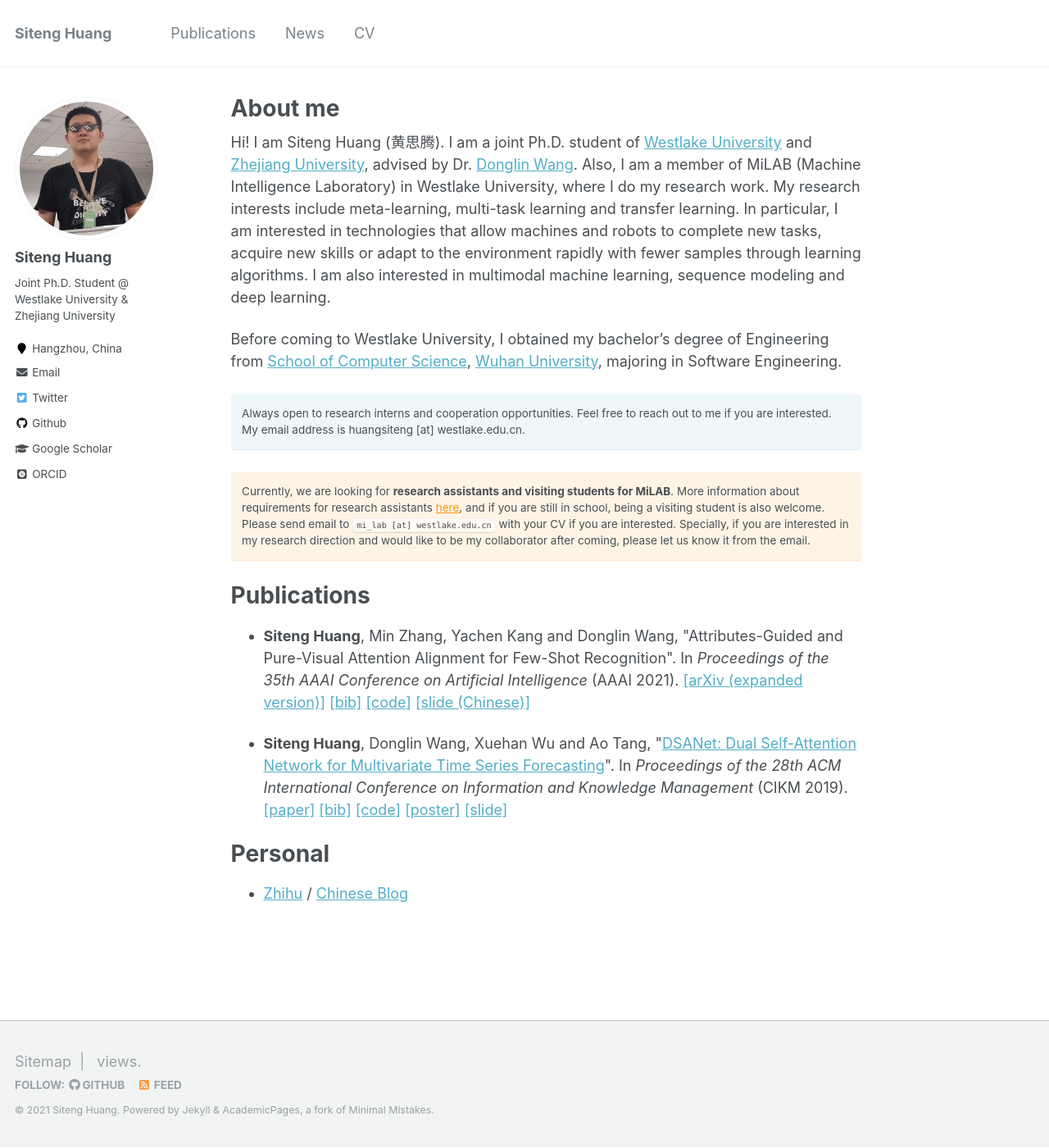
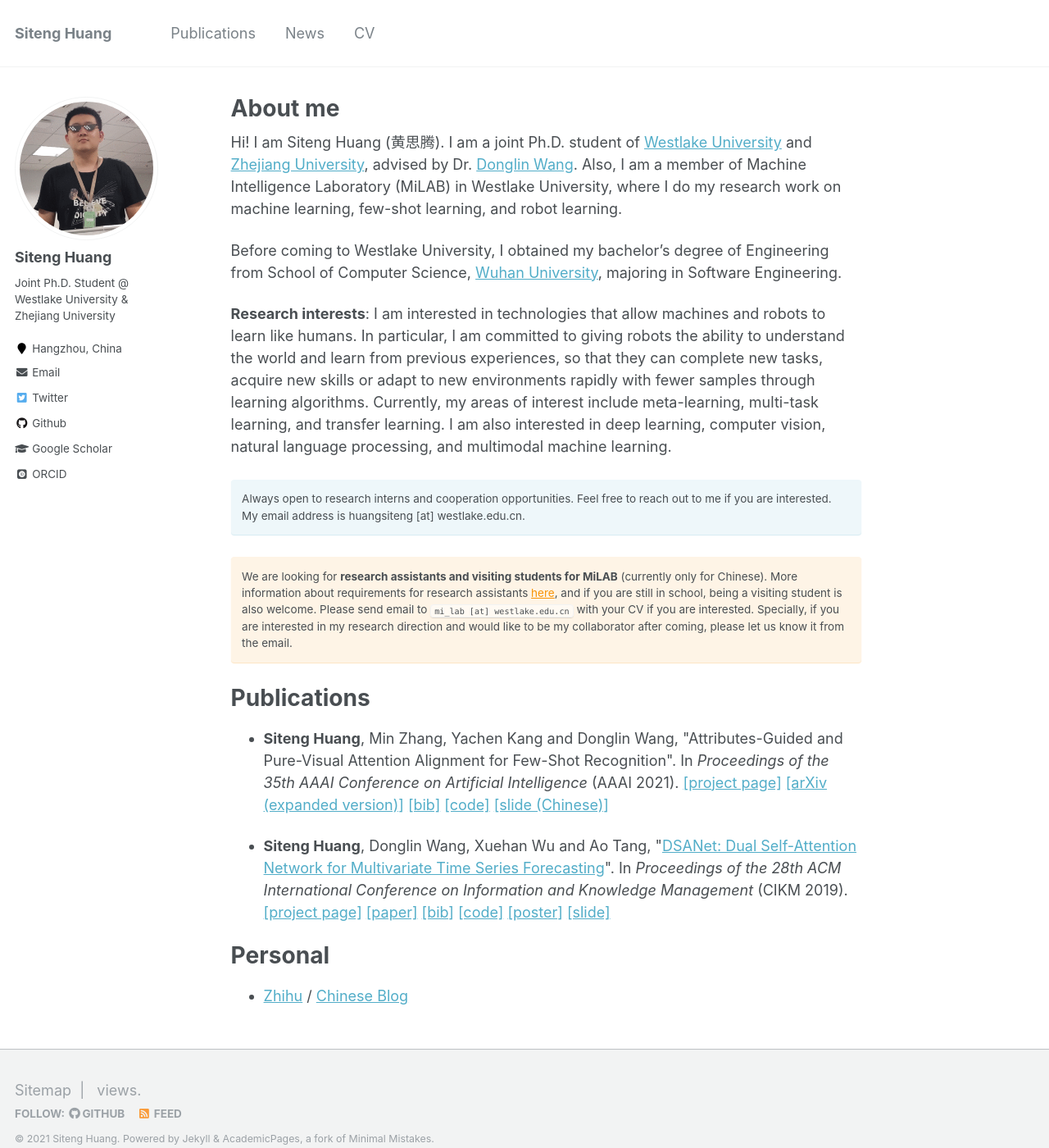
Before and after one commit to bighuang624/bighuang624.github.io, a Jekyll site: the page built from _pages/about.md, in a window 1280 px wide and 1400 px high. Shown: the whole window at 82% size. Built offline with Jekyll 4.4.1, drawn with Linux system fonts in a browser that asks for light colours; some web fonts are replaced; comment, search, counter and statistics services are not loaded.

Commit message:
update self-intro and recruitment

```diff
--- a/_pages/about.md
+++ b/_pages/about.md
@@ -8,14 +8,16 @@ redirect_from:
   - /about.html
 ---
 
-Hi! I am Siteng Huang (黄思腾). I am a joint Ph.D. student of [Westlake University](https://www.westlake.edu.cn/) and [Zhejiang University](http://www.zju.edu.cn/), advised by Dr. [Donglin Wang](https://en.westlake.edu.cn/about/faculty/201912/t20191206_2513.shtml). Also, I am a member of MiLAB (Machine Intelligence Laboratory) in Westlake University, where I do my research work. My research interests include meta-learning, multi-task learning and transfer learning. In particular, I am interested in technologies that allow machines and robots to complete new tasks, acquire new skills or adapt to the environment rapidly with fewer samples through learning algorithms. I am also interested in multimodal machine learning, sequence modeling and deep learning.
+Hi! I am Siteng Huang (黄思腾). I am a joint Ph.D. student of [Westlake University](https://www.westlake.edu.cn/) and [Zhejiang University](http://www.zju.edu.cn/), advised by Dr. [Donglin Wang](https://en.westlake.edu.cn/about/faculty/201912/t20191206_2513.shtml). Also, I am a member of Machine Intelligence Laboratory (MiLAB) in Westlake University, where I do my research work on machine learning, few-shot learning, and robot learning.
 
-Before coming to Westlake University, I obtained my bachelor's degree of Engineering from [School of Computer Science](http://cs.whu.edu.cn/), [Wuhan University](https://www.whu.edu.cn/), majoring in Software Engineering.
+Before coming to Westlake University, I obtained my bachelor's degree of Engineering from School of Computer Science, [Wuhan University](https://www.whu.edu.cn/), majoring in Software Engineering.
+
+**Research interests**: I am interested in technologies that allow machines and robots to learn like humans. In particular, I am committed to giving robots the ability to understand the world and learn from previous experiences, so that they can complete new tasks, acquire new skills or adapt to new environments rapidly with fewer samples through learning algorithms. Currently, my areas of interest include meta-learning, multi-task learning, and transfer learning. I am also interested in deep learning, computer vision, natural language processing, and multimodal machine learning.
 
 Always open to research interns and cooperation opportunities. Feel free to reach out to me if you are interested. My email address is huangsiteng [at] westlake.edu.cn.
 {: .notice--info}
 
-Currently, we are looking for **research assistants and visiting students for MiLAB**. More information about requirements for research assistants [here](https://www.westlake.edu.cn/info/1301/5559.htm), and if you are still in school, being a visiting student is also welcome. Please send email to `mi_lab [at] westlake.edu.cn` with your CV if you are interested. Specially, if you are interested in my research direction and would like to be my collaborator after coming, please let us know it from the email.
+We are looking for **research assistants and visiting students for MiLAB** (currently only for Chinese). More information about requirements for research assistants [here](https://www.westlake.edu.cn/Careers/OpenPositions/research/202012/t20201223_7545.shtml), and if you are still in school, being a visiting student is also welcome. Please send email to `mi_lab [at] westlake.edu.cn` with your CV if you are interested. Specially, if you are interested in my research direction and would like to be my collaborator after coming, please let us know it from the email.
 {: .notice--warning}
 
 <!-- Pre-prints
@@ -26,9 +28,9 @@ Currently, we are looking for **research assistants and visiting students for Mi
 Publications
 ======
 
-* **Siteng Huang**, Min Zhang, Yachen Kang and Donglin Wang, &quot;Attributes-Guided and Pure-Visual Attention Alignment for Few-Shot Recognition&quot;. In *Proceedings of the 35th AAAI Conference on Artificial Intelligence* (AAAI 2021). [[arXiv (expanded version)]](https://arxiv.org/abs/2009.04724) [[bib]](https://kyonhuang.top/publication/attributes-guided-attention-module#bibtex) [[code]](https://github.com/bighuang624/AGAM) [[slide (Chinese)]](https://kyonhuang.top/files/AGAM/AGAM-slide-Chinese.pdf)
+* **Siteng Huang**, Min Zhang, Yachen Kang and Donglin Wang, &quot;Attributes-Guided and Pure-Visual Attention Alignment for Few-Shot Recognition&quot;. In *Proceedings of the 35th AAAI Conference on Artificial Intelligence* (AAAI 2021). [[project page]](https://kyonhuang.top/publication/attributes-guided-attention-module) [[arXiv (expanded version)]](https://arxiv.org/abs/2009.04724) [[bib]](https://kyonhuang.top/publication/attributes-guided-attention-module#bibtex) [[code]](https://github.com/bighuang624/AGAM) [[slide (Chinese)]](https://kyonhuang.top/files/AGAM/AGAM-slide-Chinese.pdf)
 
-* **Siteng Huang**, Donglin Wang, Xuehan Wu and Ao Tang, &quot;[DSANet: Dual Self-Attention Network for Multivariate Time Series Forecasting](https://dl.acm.org/doi/abs/10.1145/3357384.3358132)&quot;. In *Proceedings of the 28th ACM International Conference on Information and Knowledge Management* (CIKM 2019). [[paper]](https://kyonhuang.top/files/DSANet/Huang-DSANet.pdf) [[bib]](https://kyonhuang.top/publication/dual-self-attention-network#bibtex) [[code]](https://github.com/bighuang624/DSANet) [[poster]](https://kyonhuang.top/files/DSANet/cikm19-DSANet-poster.pdf) [[slide]](https://kyonhuang.top/files/DSANet/cikm19-DSANet-presentation.pdf)
+* **Siteng Huang**, Donglin Wang, Xuehan Wu and Ao Tang, &quot;[DSANet: Dual Self-Attention Network for Multivariate Time Series Forecasting](https://dl.acm.org/doi/abs/10.1145/3357384.3358132)&quot;. In *Proceedings of the 28th ACM International Conference on Information and Knowledge Management* (CIKM 2019). [[project page]](https://kyonhuang.top/publication/dual-self-attention-network) [[paper]](https://kyonhuang.top/files/DSANet/Huang-DSANet.pdf) [[bib]](https://kyonhuang.top/publication/dual-self-attention-network#bibtex) [[code]](https://github.com/bighuang624/DSANet) [[poster]](https://kyonhuang.top/files/DSANet/cikm19-DSANet-poster.pdf) [[slide]](https://kyonhuang.top/files/DSANet/cikm19-DSANet-presentation.pdf)
 
 Personal
 ===
```
